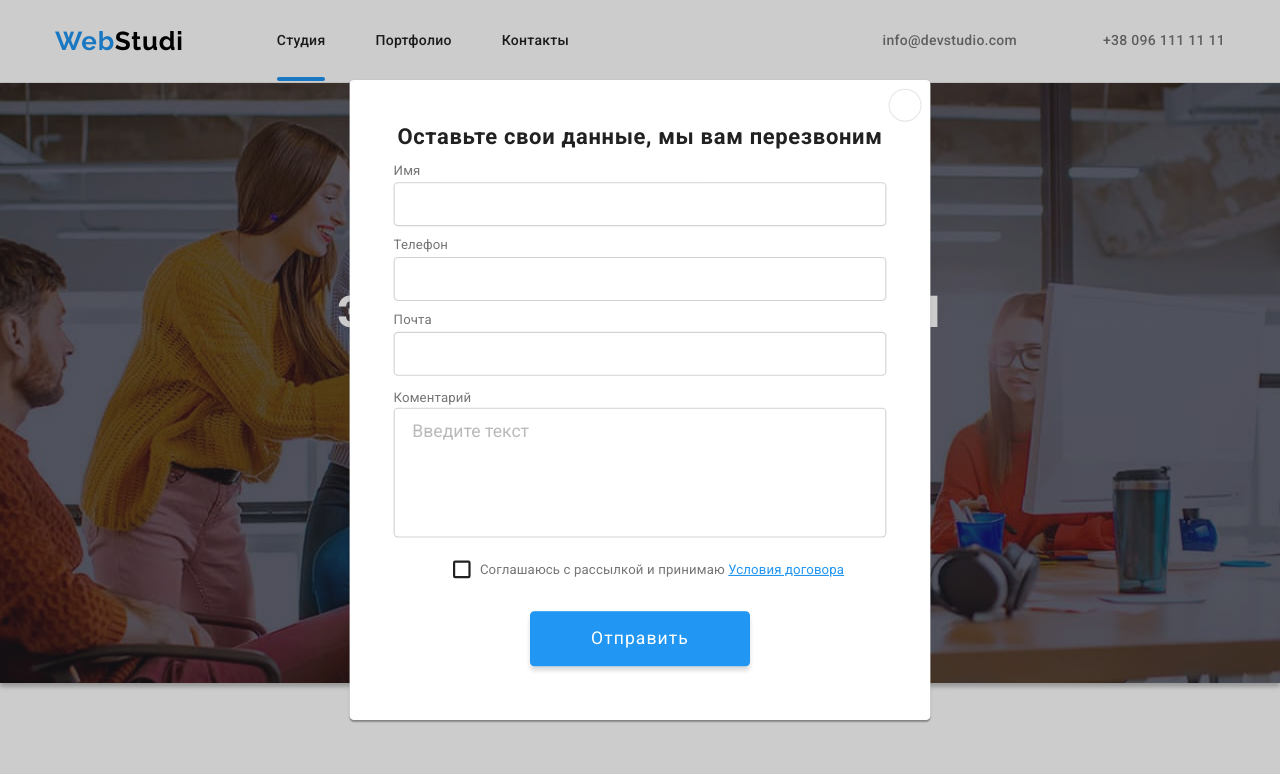
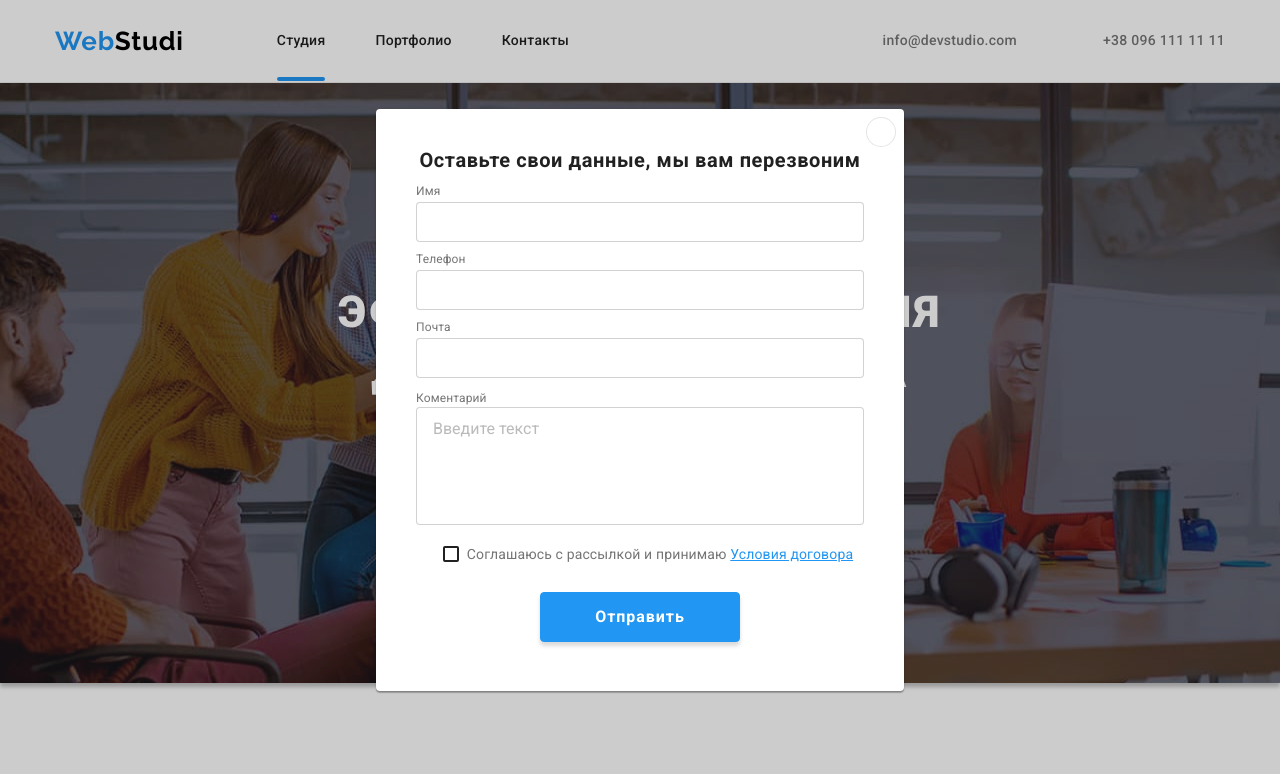
Before and after one commit to TryHungury/goit-markup-hw-06, a plain HTML site: page index.html in a window 1280 px wide. Both pictures are taken after a click on the button "Заказать услугу". Shown: the top 774 px of the page. Drawn offline with nearby package versions, Linux system fonts and the light colour scheme.

Commit message:
Обновив стилі

```diff
--- a/css/style.css
+++ b/css/style.css
@@ -787,6 +787,7 @@ main {
     font-weight: 400;
     font-size: 16px;
     line-height: 1.25;
+    color: var(--color-background-other);
     border: 1px solid rgba(255, 255, 255, 0.3);
     filter: drop-shadow(0px 4px 4px rgba(0, 0, 0, 0.15));
     border-radius: 4px;
@@ -805,6 +806,7 @@ main {
     font-weight: 700;
     font-size: 16px;
     line-height: 1.875;
+    letter-spacing: 0.06em;
     box-shadow: 0px 4px 4px rgba(0, 0, 0, 0.15);
     border-radius: 4px;
     border: 1px solid var(--color-accent);
@@ -825,11 +827,31 @@ main {
 }
 /* backdrop */
 .backdrop.is-hidden {
-    transform: scale(1);
+    transform: scale(1.2);
     visibility: hidden;
     opacity: 0;
     pointer-events: none;
 }
+/* .is-hidden .modal {
+    transform: translate(-50%,-50%), scale(0.1);
+    position: fixed;
+    top: 50%;
+    left: 50%;
+    visibility: hidden;
+    opacity: 0;
+    pointer-events: none;
+} */
+/* .backdrop .modal {
+    scale: 1;
+    transition: scale 10s linear,
+    visibility var(--default-transition),
+    opacity var(--default-transition);
+
+    var(--default-transition);
+    visibility: hidden;
+    opacity: 0;
+    pointer-events: none;
+} */
 .backdrop {
     position: fixed;
     top: 0;
@@ -840,8 +862,9 @@ main {
     cursor: not-allowed;
     visibility: visible;
     opacity: 1;
-    transform: scale(1.1);
-    transition: transform var(--default-transition),
+    /* transform: scale(1.1); */
+    transition:
+    transform var(--default-transition),
     visibility var(--default-transition),
     opacity var(--default-transition);
     z-index: 2;
@@ -870,7 +893,10 @@ main {
     border-radius: 4px;
     cursor: auto;
     transform: translate(-50%,-50%);
+    /* scale: 1; */
+    /* transition: transform 10s linear; */
     overflow: auto;
+
 }
 .modal-icon-button {
     position: absolute;
@@ -981,7 +1007,7 @@ main {
     color: var(--color-secondary);
     font-style: normal;
     font-weight: 400;
-    font-size: 12px;
+    font-size: 14px;
     line-height: 1.17;
     letter-spacing: 0.01em;
 }
@@ -1055,6 +1081,7 @@ main {
     height: 100%;
     font-style: normal;
     font-size: 16px;
+    font-weight: 700;
     line-height: 1.88;
     letter-spacing: 0.06em;
     color: var(--color-background-other);
```
